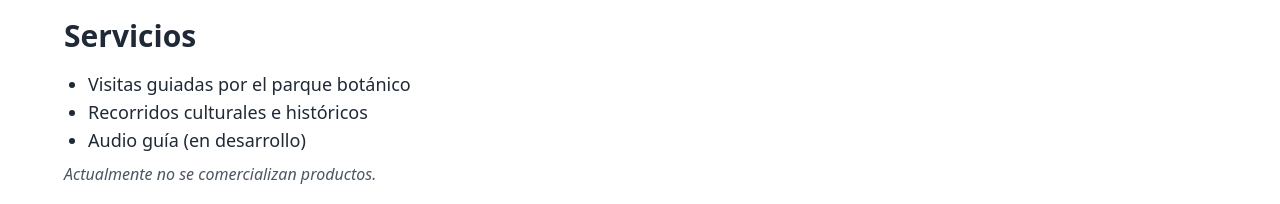
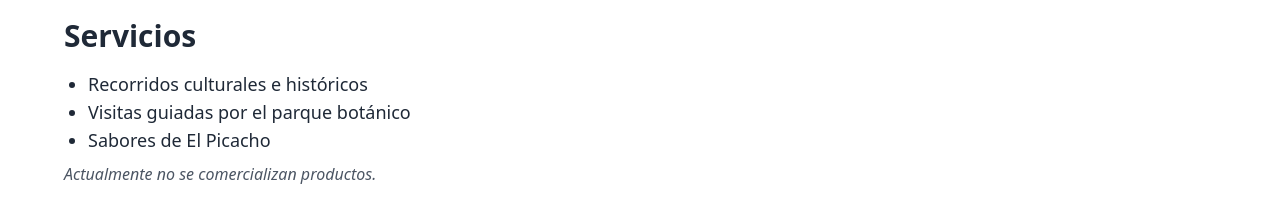
Before and after one commit to Algarrobal/el-picacho-landing, a React (Vite) app: page / in a window 1280 px wide. Shown: the part 3106-3310 px from the top of the page. Built offline with nearby package versions, Linux system fonts and the light colour scheme.

Commit message:
Update “Servicios” section to reflect current offerings

```diff
--- a/src/App.jsx
+++ b/src/App.jsx
@@ -19,9 +19,9 @@ En la Bolivia de hoy El Picacho expresa identidad e historia nacionales, desde l
       botanicText: `El botánico es un mestizaje biológico. Las especies nativas del lugar conviven con especies originarias llegadas de otros microclimas, algunos muy lejanos. Los churquis, algarrobos, tipas, chañares o toborochis por ejemplo, cohabitan con cipreses mediterráneos, coníferas japonesas, araucarias patagónicas, robles americanos y europeos, liquidámbares del hemisferio norte, alamos tulipán, y gingko bilobas del Asia, entre otras. Esta ultima es milenaria, considerada un dinosaurio, o fósil viviente vegetal. Se dice de ella que sobrevivió a unos centenares de metros a la bomba atómica lanzada en Hiroshima.`,
       servicesTitle: "Servicios",
       servicesList: [
-        "Visitas guiadas por el parque botánico",
-        "Recorridos culturales e históricos",
-        "Audio guía (en desarrollo)"
+          "Recorridos culturales e históricos",
+          "Visitas guiadas por el parque botánico",
+          "Sabores de El Picacho"
       ],
       note: "Actualmente no se comercializan productos.",
       footer: "© El Picacho 2025 | Tarija, Bolivia"
@@ -41,9 +41,9 @@ In today’s Bolivia, El Picacho embodies national identity and history—from t
 The latter is ancient—considered a living fossil, a botanical dinosaur. It is said to have survived just a few hundred meters from where the atomic bomb dropped on Hiroshima.`,
       servicesTitle: "Services",
       servicesList: [
-        "Guided tours of the botanical park",
-        "Cultural and historical walks",
-        "Audio guide (in development)"
+        "Cultural and historical tours",
+        "Guided walks through the botanical park",
+        "Flavors of El Picacho"
       ],
       note: "Currently no products are for sale.",
       footer: "© El Picacho 2025 | Tarija, Bolivia"
```
